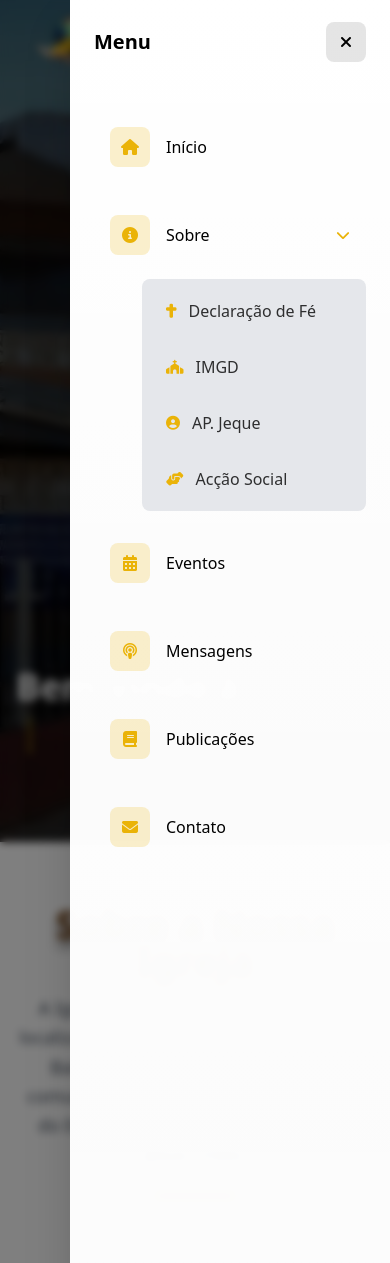
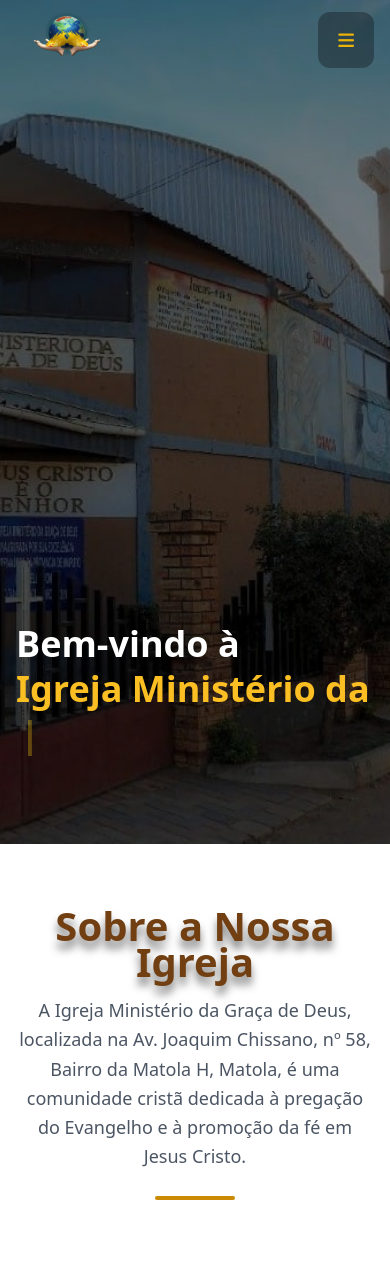
Before and after one commit to Deilton8/imgd, a PHP site: page / in a window 390 px wide. Shown: the top 1263 px of the page. Run offline with PHP 8.4, Linux system fonts and the light colour scheme; data that the repository does not hold is empty; some libraries are stand-ins or nearby versions; some web fonts are replaced.

Commit message:
Ajuste de layout public

```diff
--- a/app/Modules/Shared/Views/layout_public.php
+++ b/app/Modules/Shared/Views/layout_public.php
@@ -3,118 +3,106 @@
 
 <head>
     <meta charset="UTF-8">
-    <meta name="viewport" content="width=device-width, initial-scale=1.0">
-    <title><?php echo htmlspecialchars($title ?? "IMGD"); ?></title>
-
-    <meta name="description"
-        content="<?php echo htmlspecialchars($description ?? 'Igreja Ministério da Graça de Deus'); ?>">
-    <meta name="keywords"
-        content="<?php echo htmlspecialchars($keywords ?? 'igreja, cristã, ministério, graça de deus'); ?>">
-    <meta name="author" content="IMGD">
+    <meta name="viewport" content="width=device-width, initial-scale=1.0, viewport-fit=cover">
+    <title><?php echo htmlspecialchars($title ?? "IMGD - Igreja Ministério da Graça de Deus"); ?></title>
 
     <!-- Favicon -->
-    <link rel="icon" type="image/x-icon" href="/assets/img/favicon.ico">
-    <link rel="apple-touch-icon" sizes="180x180" href="/assets/img/apple-touch-icon.png">
+    <link rel="icon" type="image/x-icon" href="/assets/img/icon.png">
+    <link rel="icon" type="image/png" sizes="32x32" href="/assets/img/icon.png">
+    <link rel="icon" type="image/png" sizes="16x16" href="/assets/img/icon.png">
+    <link rel="apple-touch-icon" sizes="180x180" href="/assets/img/icon.png">
+    <link rel="mask-icon" href="/assets/img/icon.png" color="#f59e0b">
 
-    <!-- Tailwind CSS -->
+    <!-- CSS Resources with integrity -->
+    <!-- Font Awesome -->
+    <link rel="stylesheet" href="https://cdnjs.cloudflare.com/ajax/libs/font-awesome/6.4.0/css/all.min.css"
+        integrity="sha512-iecdLmaskl7CVkqkXNQ/ZH/XLlvWZOJyj7Yy7tcenmpD1ypASozpmT/E0iPtmFIB46ZmdtAc9eNBvH0H/ZpiBw=="
+        crossorigin="anonymous" referrerpolicy="no-referrer">
+
+    <!-- Swiper -->
+    <link rel="stylesheet" href="https://cdn.jsdelivr.net/npm/swiper@10/swiper-bundle.min.css" crossorigin="anonymous">
+
+    <!-- Tailwind CSS via CDN -->
     <script src="https://cdn.tailwindcss.com"></script>
-    <script>
-        tailwind.config = {
-            darkMode: 'class',
-            theme: {
-                extend: {
-                    colors: {
-                        primary: {
-                            500: '#f59e0b',
-                            600: '#d97706',
-                        },
-                        secondary: {
-                            800: '#1e293b',
-                            900: '#0f172a',
-                        }
-                    }
-                }
-            }
-        }
-    </script>
-
-    <!-- Font Awesome -->
-    <link rel="stylesheet" href="https://cdnjs.cloudflare.com/ajax/libs/font-awesome/6.4.0/css/all.min.css">
 
     <!-- Google Fonts -->
     <link rel="preconnect" href="https://fonts.googleapis.com">
     <link rel="preconnect" href="https://fonts.gstatic.com" crossorigin>
-    <link href="https://fonts.googleapis.com/css2?family=Inter:wght@400;500;600;700&display=swap" rel="stylesheet">
+    <link
+        href="https://fonts.googleapis.com/css2?family=Inter:wght@300;400;500;600;700;800&family=Montserrat:wght@400;500;600;700;800&display=swap"
+        rel="stylesheet" media="print" onload="this.media='all'">
 
+    <!-- Critical CSS Inline -->
     <style>
+        /* Critical CSS */
         html {
-            font-family: 'Inter', system-ui, sans-serif;
+            font-family: system-ui, -apple-system, sans-serif;
+            -webkit-font-smoothing: antialiased;
+            -moz-osx-font-smoothing: grayscale;
         }
 
         body {
             min-height: 100vh;
             display: flex;
             flex-direction: column;
+            overflow-x: hidden;
         }
 
         main {
-            flex: 1;
+            flex: 1 0 auto;
         }
     </style>
+
+    <!-- Preload critical resources -->
+    <link rel="preload" href="/assets/img/logo.png" as="image" type="image/png">
+    <link rel="preload" href="https://cdnjs.cloudflare.com/ajax/libs/font-awesome/6.4.0/webfonts/fa-solid-900.woff2"
+        as="font" type="font/woff2" crossorigin>
+    <link rel="preload"
+        href="https://fonts.gstatic.com/s/inter/v12/UcCO3FwrK3iLTeHuS_fvQtMwCp50KnMw2boKoduKmMEVuLyfAZ9hjp-Ek-_EeA.woff2"
+        as="font" type="font/woff2" crossorigin>
 </head>
 
-<body class="bg-gray-50 text-gray-900 min-h-screen flex flex-col">
+<body class="bg-gradient-to-b from-gray-50 to-white text-gray-900 antialiased min-h-screen flex flex-col">
+
     <!-- Header -->
     <?php include __DIR__ . '/partials/header.php'; ?>
 
     <!-- Main Content -->
-    <main class="flex-grow">
+    <main id="main-content" class="flex-grow" role="main">
         <?php echo $content ?? ''; ?>
     </main>
 
     <!-- Footer -->
     <?php include __DIR__ . '/partials/footer.php'; ?>
 
-    <!-- Toast Container -->
-    <div id="toast-container" class="fixed bottom-4 right-4 z-50 space-y-2"></div>
+    <!-- JavaScript Libraries -->
+    <!-- Alpine.js -->
+    <script src="https://unpkg.com/alpinejs@3.13.0/dist/cdn.min.js" defer integrity="sha384-..."></script>
 
-    <!-- Scripts -->
+    <!-- Swiper -->
+    <script src="https://cdn.jsdelivr.net/npm/swiper@10/swiper-bundle.min.js" crossorigin="anonymous"></script>
+
+    <!-- Custom Scripts -->
     <script>
-        // Toast function
-        window.showToast = function (message, type = 'info') {
-            const container = document.getElementById('toast-container');
-            const toast = document.createElement('div');
-
-            const colors = {
-                success: 'bg-green-500',
-                error: 'bg-red-500',
-                warning: 'bg-yellow-500',
-                info: 'bg-blue-500'
-            };
-
-            toast.className = `${colors[type] || 'bg-blue-500'} text-white px-4 py-3 rounded-lg shadow-lg`;
-            toast.textContent = message;
-
-            container.appendChild(toast);
-
-            setTimeout(() => {
-                if (toast.parentNode) {
-                    toast.remove();
-                }
-            }, 5000);
-        };
-
-        // Back to top
+        // Back to top button
         const backToTop = document.createElement('button');
-        backToTop.innerHTML = '↑';
-        backToTop.className = 'fixed bottom-6 right-6 w-10 h-10 bg-primary-500 text-white rounded-full shadow-lg hidden';
+        backToTop.innerHTML = '<i class="fas fa-chevron-up"></i>';
+        backToTop.className = 'fixed bottom-6 right-6 w-12 h-12 bg-yellow-500 hover:bg-yellow-600 text-white rounded-full shadow-lg hover:shadow-xl transition-all duration-300 transform hover:scale-110 flex items-center justify-center z-50 hidden';
+        backToTop.setAttribute('aria-label', 'Voltar ao topo');
         backToTop.onclick = () => window.scrollTo({ top: 0, behavior: 'smooth' });
         document.body.appendChild(backToTop);
 
         window.addEventListener('scroll', () => {
-            backToTop.classList.toggle('hidden', window.scrollY < 300);
+            if (window.scrollY > 300) {
+                backToTop.classList.remove('hidden');
+                backToTop.classList.add('flex');
+            } else {
+                backToTop.classList.add('hidden');
+                backToTop.classList.remove('flex');
+            }
         });
     </script>
+
 </body>
 
 </html>
--- a/app/Modules/Shared/Views/partials/header.php
+++ b/app/Modules/Shared/Views/partials/header.php
@@ -246,4 +246,97 @@
     body:has(#sidebar-menu[x-show="true"]) {
         overflow: hidden;
     }
+
+    /* Ajustes específicos para mobile */
+    @media (max-width: 640px) {
+
+        /* Ajuste do container para melhor espaçamento */
+        .container.mx-auto.px-4 {
+            padding-left: 1rem;
+            padding-right: 1rem;
+        }
+
+        /* Ajuste do botão do menu mobile */
+        button[aria-label="Alternar menu"] {
+            width: 3.5rem;
+            height: 3.5rem;
+        }
+
+        /* Ajuste do sidebar para telas muito pequenas */
+        #sidebar-menu {
+            width: 85vw;
+            max-width: 300px;
+        }
+
+        /* Ajuste do padding interno do sidebar */
+        #sidebar-menu .p-6 {
+            padding: 1.25rem;
+        }
+
+        /* Ajuste dos itens do menu para melhor toque */
+        #sidebar-menu ul li a,
+        #sidebar-menu ul li button {
+            padding: 0.875rem;
+            min-height: 3.5rem;
+        }
+
+        /* Ajuste do ícone do dropdown */
+        #sidebar-menu .fa-chevron-down {
+            font-size: 0.75rem;
+        }
+
+        /* Ajuste do submenu mobile */
+        #mobile-sobre-menu {
+            margin-left: 3rem;
+            padding: 0.75rem;
+        }
+
+        /* Ajuste dos itens do submenu */
+        #mobile-sobre-menu a {
+            padding-left: 0.75rem;
+            padding-right: 0.75rem;
+            padding-top: 0.625rem;
+            padding-bottom: 0.625rem;
+        }
+
+        /* Ajuste do logo para telas muito pequenas */
+        .header-logo img.md\:hidden {
+            height: 5rem;
+            max-width: 100px;
+        }
+
+        /* Garantir que o header não sobreponha conteúdo */
+        .header {
+            max-height: 5rem;
+        }
+
+        /* Melhorar área de toque para todos os botões interativos */
+        button,
+        a[role="menuitem"] {
+            min-height: 44px;
+            min-width: 44px;
+        }
+    }
+
+    /* Ajustes para tablets (641px a 768px) */
+    @media (min-width: 641px) and (max-width: 768px) {
+        .header-logo img.md\:hidden {
+            height: 6rem;
+        }
+
+        #sidebar-menu {
+            width: 320px;
+        }
+    }
+
+    /* Prevenir zoom em inputs no iOS */
+    @media (max-width: 768px) {
+
+        input,
+        select,
+        textarea,
+        button {
+            font-size: 16px;
+        }
+    }
 </style>
```
